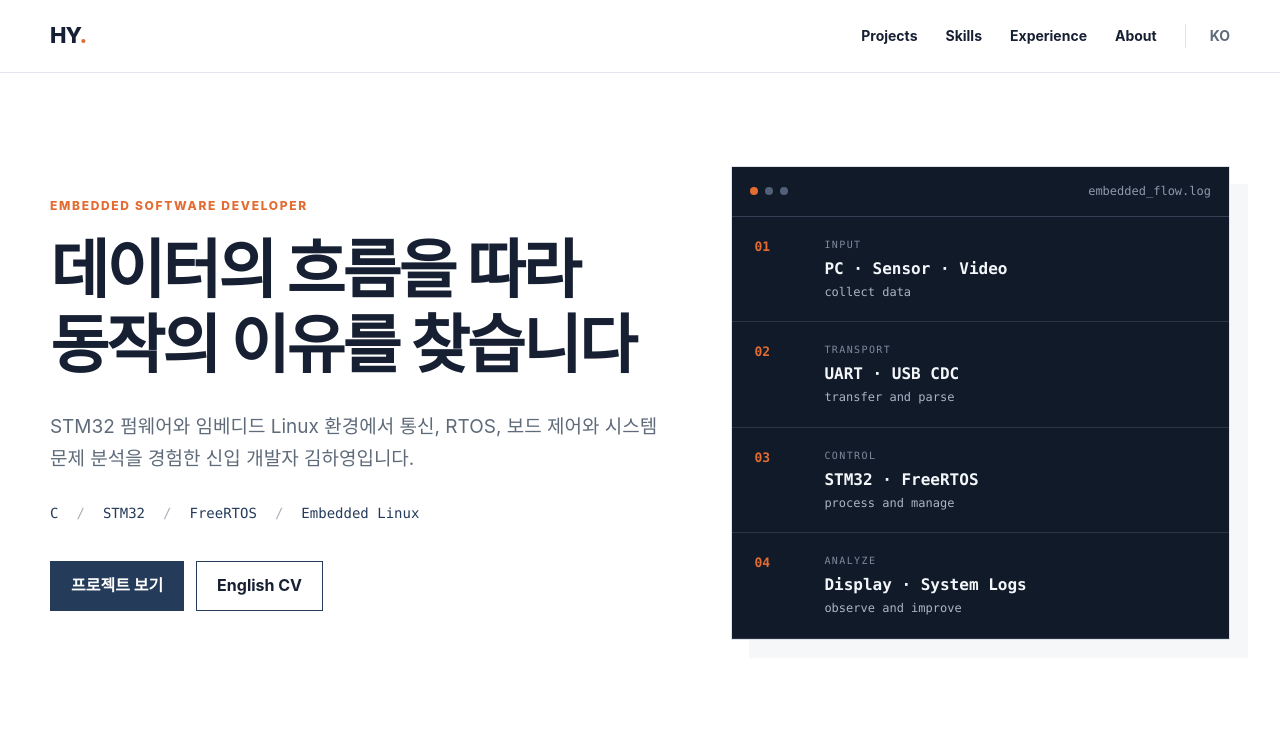
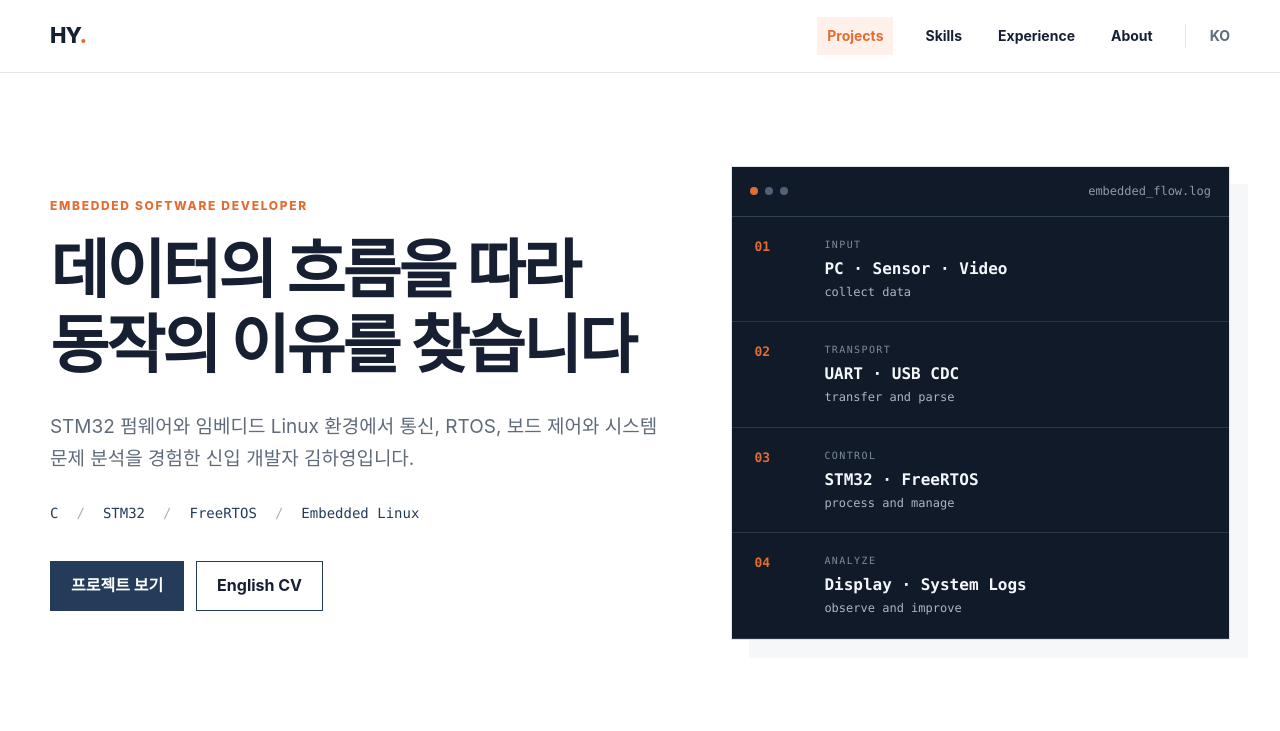
Before and after one commit to MeawMye/MeawMye.github.io, a plain HTML site: page index.html in a window 1280 px wide. Shown: the top 731 px of the page. Drawn offline with Linux system fonts and the light colour scheme.

Commit message:
Separate experience and highlight active sections

```diff
--- a/index.html
+++ b/index.html
@@ -3,7 +3,7 @@
 <head><meta charset="utf-8"><meta name="viewport" content="width=device-width,initial-scale=1"><meta name="description" content="STM32 펌웨어와 임베디드 Linux 프로젝트를 수행한 김하영의 포트폴리오"><title>김하영 | Embedded Software Developer</title><link rel="stylesheet" href="styles.css"></head>
 <body class="portfolio-home">
 <a class="skip-link" href="#main">본문으로 바로가기</a>
-<header class="site-header"><div class="container nav-wrap"><a class="brand" href="#top" aria-label="처음으로">HY<span>.</span></a><button class="nav-toggle" type="button" aria-expanded="false" aria-controls="primary-nav">메뉴</button><nav id="primary-nav" class="primary-nav"><a href="#projects">Projects</a><a href="#skills">Skills</a><a href="#experience">Experience</a><a href="#about">About</a><span class="language">KO</span></nav></div></header>
+<header class="site-header"><div class="container nav-wrap"><a class="brand" href="#top" aria-label="처음으로">HY<span>.</span></a><button class="nav-toggle" type="button" aria-expanded="false" aria-controls="primary-nav">메뉴</button><nav id="primary-nav" class="primary-nav"><a href="#projects">Projects</a><a href="#skills">Skills</a><a href="about-details.html">Experience</a><a href="#about">About</a><span class="language">KO</span></nav></div></header>
 <main id="main">
   <section id="top" class="hero container one-page-hero">
     <div class="hero-copy"><p class="eyebrow">EMBEDDED SOFTWARE DEVELOPER</p><h1>데이터의 흐름을 따라<br>동작의 이유를 찾습니다</h1><p class="hero-description">STM32 펌웨어와 임베디드 Linux 환경에서 통신, RTOS, 보드 제어와 시스템 문제 분석을 경험한 신입 개발자 김하영입니다.</p><ul class="tech-line"><li>C</li><li>STM32</li><li>FreeRTOS</li><li>Embedded Linux</li></ul><div class="hero-actions"><a class="button primary" href="#projects">프로젝트 보기</a><a class="button secondary" href="assets/documents/Hayoung_Kim_Public_CV.pdf" target="_blank" rel="noreferrer">English CV</a></div></div>
@@ -23,8 +23,6 @@
 
   <section id="skills" class="section section-tinted"><div class="container"><div class="section-heading"><p class="eyebrow">TECHNICAL SKILLS</p><h2>프로젝트를 통해 익힌 기술과 활용 경험</h2><p>단순한 기술 이름보다 실제로 어디에 사용했는지를 함께 정리했습니다.</p></div><div class="home-skill-grid"><article><span>01</span><h3>Firmware</h3><p>STM32 HAL 기반 주변장치 제어, 내부 Flash 읽기·쓰기, 인터럽트와 DMA 기반 데이터 처리</p></article><article><span>02</span><h3>Communication</h3><p>UART와 USB CDC 통신, 프레임 경계가 있는 텍스트 프로토콜과 수신 버퍼 구성</p></article><article><span>03</span><h3>RTOS & Architecture</h3><p>FreeRTOS 태스크 시그널링, ISR 책임 분리, 데이터 처리와 화면 출력 흐름 구성</p></article><article><span>04</span><h3>Linux & Debugging</h3><p>Serial·Kernel Log와 시스템 자원을 관찰하고 가설을 세워 원인을 단계적으로 좁히는 경험</p></article></div><div class="tool-strip"><strong>Tools & Environments</strong><p>STM32CubeIDE · STM32CubeMX · VS Code · Git · GitHub · Python · Ubuntu · WSL2 · Oracle VM VirtualBox · MobaXterm</p></div></div></section>
 
-  <section id="experience" class="section container"><div class="section-heading"><p class="eyebrow">EXPERIENCE & EDUCATION</p><h2>개발로 이어진 경험과 교육</h2></div><div class="home-records"><article><div><p class="project-index">DEVELOPMENT TRAINING</p><h3>한국팹리스산업협회</h3><span>2026.08 – 2026.09</span></div><p>Nextchip APACHE6 SoM 기반 Smart Highway ITS 팀 프로젝트와 Telechips D3-G 보드의 System-level Debugging을 수행했습니다.</p></article><article><div><p class="project-index">ACADEMIC EDUCATION</p><h3>고려사이버대학교</h3><span>2023.02 – 2026.02</span></div><p>소프트웨어공학과 전기전자공학을 복수전공하며 소프트웨어 구조와 코드가 하드웨어 동작으로 이어지는 원리를 함께 공부했습니다. 학점 4.2 / 4.5.</p></article><article><div><p class="project-index">DEVELOPMENT TRAINING</p><h3>Google AI Professional Certificate</h3><span>2026.06 – 2026.08</span></div><p>AI 기반 조사, 데이터 분석, 콘텐츠 제작과 앱 개발을 포함한 Google Coursera 7개 과정을 이수했습니다.</p></article><article><div><p class="project-index">WORK EXPERIENCE</p><h3>㈜허브메카</h3><span>2022.09 – 2026.04</span></div><p>고객사 데이터 연동과 운영 이슈를 대응하고, 요청 처리 절차를 정리해 누락과 중복을 줄이는 업무를 수행했습니다.</p></article></div><a class="text-link" href="about-details.html">전체 업무 경험·학력·교육 보기 →</a></section>
-
   <section id="about" class="section section-dark"><div class="container about-grid"><div><p class="eyebrow">ABOUT</p><h2>동작하는 코드에서<br>설명할 수 있는 시스템으로</h2></div><div class="about-copy"><p>문서와 소스 코드를 직접 확인하고 함수 호출과 데이터 흐름을 따라갑니다. 오류를 재현 가능한 단위로 나누고 관찰한 결과를 바탕으로 원인을 좁혀, 기능 구현을 넘어 시스템이 동작하는 이유를 설명할 수 있는 개발자를 목표로 합니다.</p><div class="home-links"><a href="https://github.com/MeawMye" target="_blank" rel="noreferrer">GitHub ↗</a><a href="https://www.linkedin.com/in/hayoung-kim-sw/" target="_blank" rel="noreferrer">LinkedIn ↗</a><a href="assets/documents/Hayoung_Kim_Public_CV.pdf" target="_blank" rel="noreferrer">English CV ↗</a></div></div></div></section>
 </main>
 <footer class="site-footer"><div class="container footer-wrap"><div><strong>김하영</strong><p>Embedded Software Developer</p></div><a class="text-link back-top" href="#top">처음으로 ↑</a></div></footer><script src="script.js"></script>
--- a/script.js
+++ b/script.js
@@ -35,3 +35,38 @@ if (toggle && nav) {
     });
   });
 }
+
+if (document.body.classList.contains('portfolio-home') && nav) {
+  const sectionLinks = [...nav.querySelectorAll('a[href^="#"]')];
+  const sections = sectionLinks
+    .map((link) => ({ link, section: document.querySelector(link.getAttribute('href')) }))
+    .filter((item) => item.section);
+  let scheduled = false;
+
+  const updateActiveSection = () => {
+    const activationPoint = window.scrollY + window.innerHeight * 0.38;
+    let current = null;
+
+    sections.forEach((item) => {
+      if (item.section.offsetTop <= activationPoint) current = item;
+    });
+
+    sections.forEach((item) => {
+      const active = item === current;
+      item.link.classList.toggle('active', active);
+      if (active) item.link.setAttribute('aria-current', 'location');
+      else item.link.removeAttribute('aria-current');
+    });
+    scheduled = false;
+  };
+
+  const scheduleUpdate = () => {
+    if (scheduled) return;
+    scheduled = true;
+    window.requestAnimationFrame(updateActiveSection);
+  };
+
+  window.addEventListener('scroll', scheduleUpdate, { passive: true });
+  window.addEventListener('resize', scheduleUpdate);
+  updateActiveSection();
+}
--- a/styles.css
+++ b/styles.css
@@ -24,8 +24,10 @@ button { font: inherit; }
 .brand span { color: var(--accent); }
 .primary-nav { display: flex; align-items: center; gap: 28px; font-size: 14px; font-weight: 650; }
 .primary-nav a { text-decoration: none; }
+.primary-nav a { padding: 7px 4px; transition: color .18s ease, background-color .18s ease; }
 .primary-nav a:hover, .primary-nav a:focus-visible { color: var(--accent); }
 .primary-nav a.active { color: var(--accent); text-decoration: underline; text-decoration-thickness: 2px; text-underline-offset: 8px; }
+.portfolio-home .primary-nav a.active { padding-inline: 10px; background: #fff1e9; text-decoration: none; }
 .language { padding-left: 24px; border-left: 1px solid var(--line); color: var(--muted); }
 .nav-toggle { display: none; border: 1px solid var(--line); background: white; padding: 7px 12px; color: var(--ink); }
 .hero { min-height: 690px; display: grid; grid-template-columns: 1.1fr .9fr; align-items: center; gap: 72px; padding-block: 92px; }
```
Also changed, not shown: about-details.html (+1 -1 lines), educational-firmware.html (+1 -1 lines), pc-monitor.html (+1 -1 lines), smart-highway-its.html (+1 -1 lines), system-debugging.html (+1 -1 lines).
